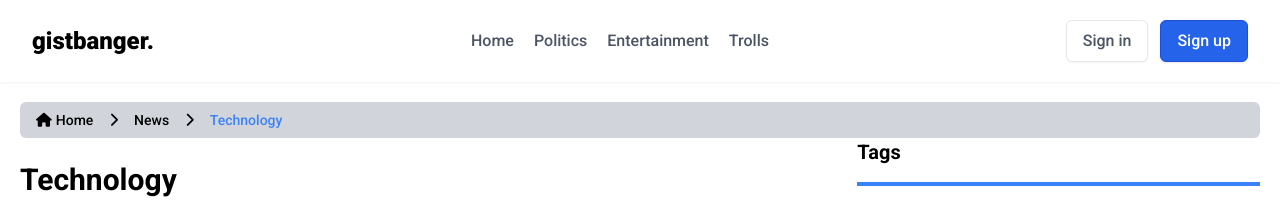
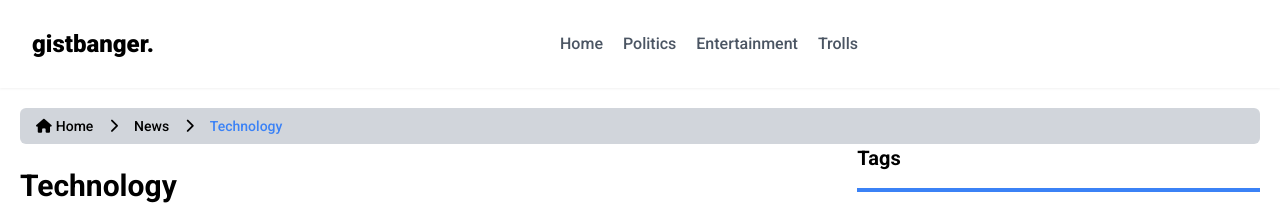
Before and after one commit to razdacoder/blog, a website: page src/category.html in a window 1280 px wide. Shown: the top 215 px of the page. Drawn offline with nearby package versions, Linux system fonts and the light colour scheme; files whose address does not match are found by name.

Commit message:
nav left

```diff
--- a/src/category.html
+++ b/src/category.html
@@ -29,10 +29,10 @@
   <body class="font-sans">
     <header>
       <section
-        class="relative w-full px-8 text-gray-700 bg-white body-font drop-shadow-sm"
+        class="relative w-full px-8 text-gray-700 bg-white body-font drop-shadow-sm py-3"
       >
         <div
-          class="container flex flex-col flex-wrap items-center justify-between py-5 mx-auto md:flex-row max-w-7xl"
+          class="container flex flex-col items-center py-5 gap-4 mx-auto md:flex-row max-w-7xl"
         >
           <a
             href="#_"
@@ -41,7 +41,7 @@
           >
 
           <nav
-            class="top-0 left-0 z-0 flex items-center justify-center w-full h-full py-5 -ml-0 space-x-5 text-base md:-ml-5 md:py-0 md:absolute"
+            class="flex items-center w-full h-full py-3 justify-center md:justify-start -ml-0 space-x-5 text-base md:py-0"
           >
             <a
               href="#_"
@@ -137,8 +137,8 @@
             </a>
           </nav>
 
-          <div
-            class="relative z-10 inline-flex items-center space-x-3 md:ml-5 lg:justify-end"
+          <!-- <div
+            class="relative z-10 inline-flex items-center space-x-3 lg:justify-end"
           >
             <a
               href="#"
@@ -157,7 +157,7 @@
                 Sign up
               </a>
             </span>
-          </div>
+          </div> -->
         </div>
       </section>
     </header>
```
Also changed, not shown: src/details.html (+6 -6 lines), src/index.html (+6 -6 lines).
